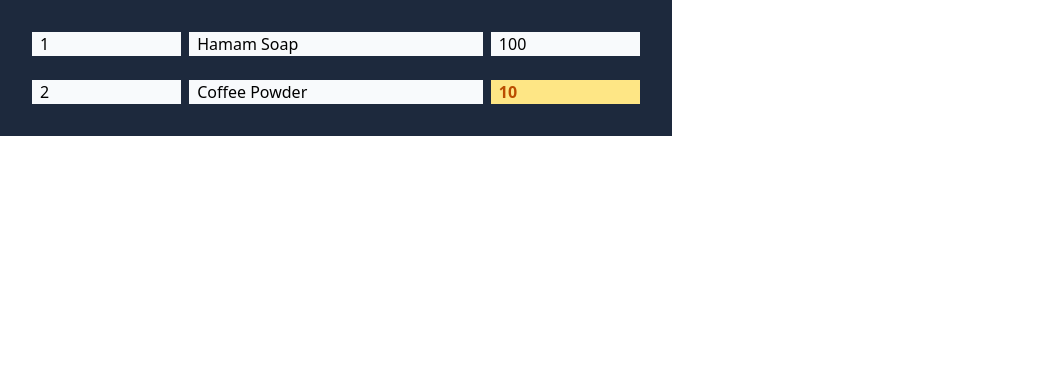
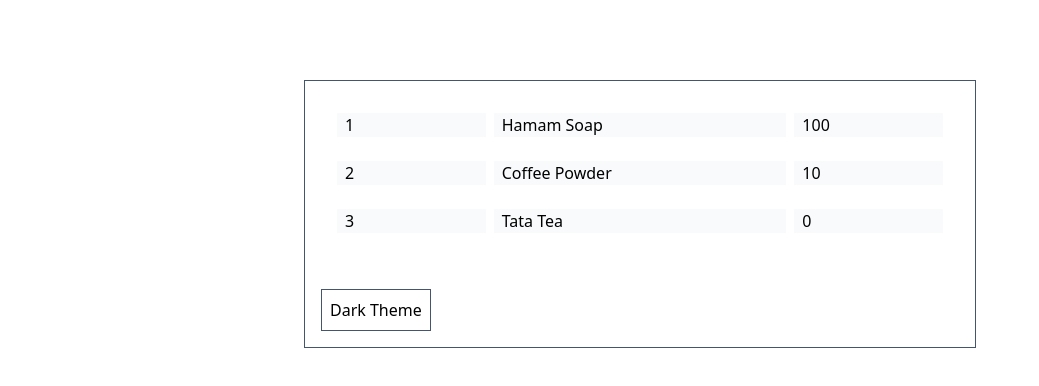
Before and after one commit to mvinothanand/react-app-vite, a React (Vite) app: page / in a window 1280 px wide. Shown: the top 386 px of the page, without its empty margins (0-1039 px from the left). Built offline with nearby package versions, Linux system fonts and the light colour scheme.

Commit message:
useState example with theme change

```diff
--- a/index.html
+++ b/index.html
@@ -6,7 +6,7 @@
     <meta name="viewport" content="width=device-width, initial-scale=1.0" />
     <title>react-app-vite</title>
   </head>
-  <body className="p-4 w-full border m-auto">
+  <body className="p-4 w-full border-2 border-amber-500">
     <div id="root"></div>
     <script type="module" src="/src/main.jsx"></script>
   </body>
--- a/src/App.jsx
+++ b/src/App.jsx
@@ -2,6 +2,7 @@
 import ProductList from './ProductList'
 
 function App() {
+
   return (
     <>
       <ProductList/>
--- a/src/Item.jsx
+++ b/src/Item.jsx
@@ -1,24 +1,24 @@
+import { useState } from 'react';
+
 export default function Item({code, name, quantity}){
-    const qty = parseInt(quantity)
-    let quantityStyling = "bg-slate-50 px-2 basis-1/3";
 
-    if (qty < 20 && qty > 0) {
-        quantityStyling = "bg-amber-200 px-2 basis-1/3 text-amber-700 font-bold";
-    }
+    const [quantityStyling, setQuantityStyling] = useState("bg-slate-50 px-2 basis-1/3");
 
-    if (qty === 0) {
-        quantityStyling = "bg-red-400 px-2 basis-1/3 text-red-800 font-bold";
-    }
+    const qty = parseInt(quantity);
 
-    if (qty > 0) {
-        return(
+    // if (qty < 20 && qty > 0) {
+    //     setQuantityStyling("bg-amber-200 px-2 basis-1/3 text-amber-700 font-bold");
+    // }
+
+    // if (qty === 0) {
+    //     setQuantityStyling("bg-red-400 px-2 basis-1/3 text-red-800 font-bold");
+    // }
+
+    return (
         <li className="p-2 flex flex-row gap-2">
             <p className=" bg-slate-50 px-2 basis-1/3">{code}</p>
             <p className="bg-slate-50 px-2 basis-2/3">{name}</p>
             <p className={quantityStyling}>{quantity}</p>
         </li>
     )
-    } else {
-        return null;
 }
-}
--- a/src/ProductList.jsx
+++ b/src/ProductList.jsx
@@ -1,8 +1,12 @@
 import Item from './Item';
+import { useState } from 'react';
 
 export default function ProductList() {
+    const [theme, setTheme] = useState('light');
+
     return(
-        <div className="flex flex-col w-2xl justify-center bg-slate-800">
+        <div className="flex justify-center w-full py-20">
+            <div className={`flex flex-col gap-2 w-2xl justify-center h-full border ${theme === 'light' ? 'bg-white' : 'bg-slate-800'} border-slate-600`}>
                 <ul className="flex flex-col p-2 m-4 gap-2">
                     <Item
                         code="1"
@@ -20,6 +24,16 @@
                         quantity="0"
                     ></Item>
                 </ul>
+                <div className="w-full p-4">
+                    <button
+                        type="button"
+                        className={`${ theme === 'light' ? 'bg-white text-black' : 'bg-slate-800 text-white'} border border-slate-600 p-2`}
+                        onClick={ () => theme === 'light' ? setTheme('dark') : setTheme('light')}
+                        >
+                            {theme === 'light' ? 'Dark Theme' : 'Light Theme'}
+                        </button>
+                </div>
+            </div>
         </div>
     )
 }
```
Lines whose indentation alone changed are shown as unchanged.
